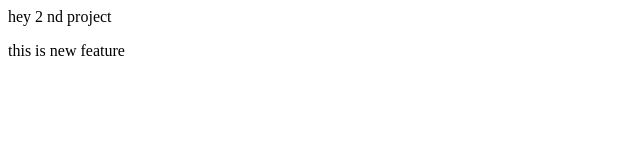
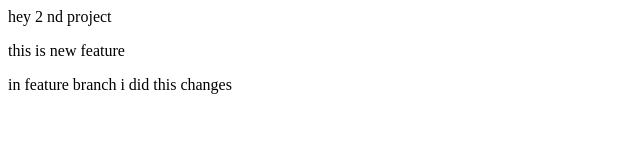
Before and after one commit to Monikapanchal6767/LocalRepo, a plain HTML site: page index.html in a window 1280 px wide. Shown: the whole page, without its empty margins (0-640 px from the left). Drawn offline with Linux system fonts and the light colour scheme.

Commit message:
in feature branch

```diff
--- a/index.html
+++ b/index.html
@@ -1,2 +1,3 @@
 <p>hey 2 nd project</p>
 <p>this is new feature</p>
+<p>in feature branch i did this changes</p>
```
